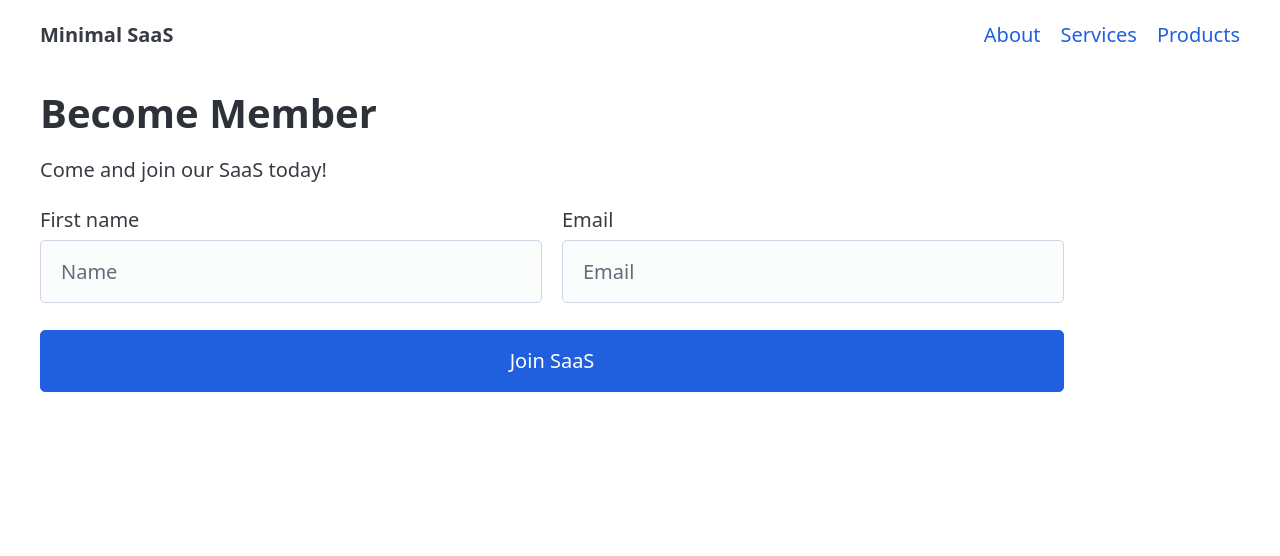
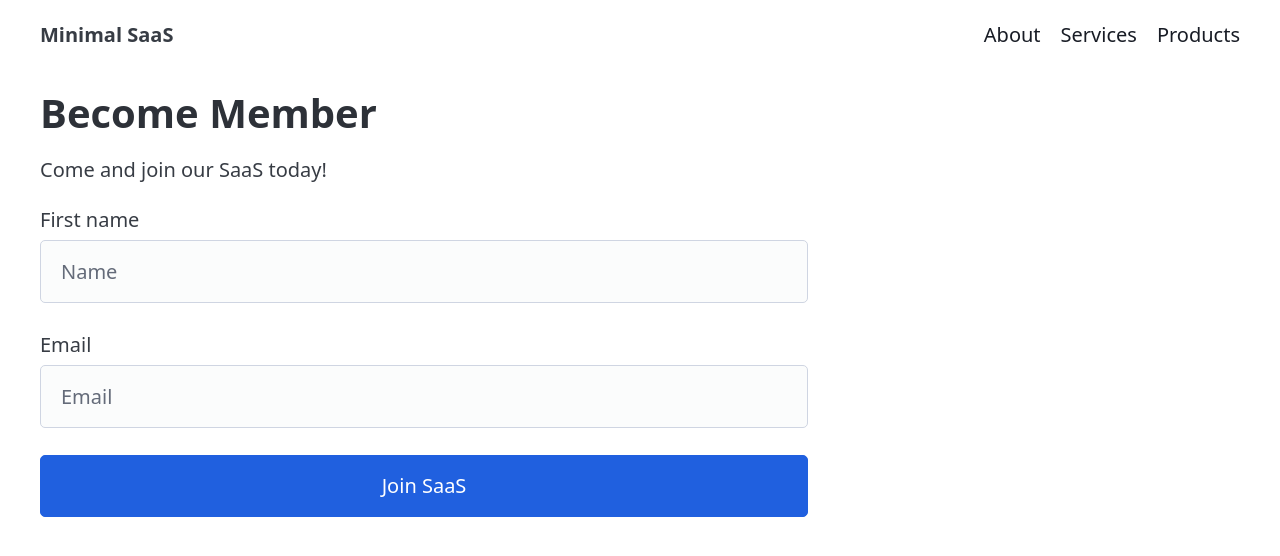
Before and after one commit to svelterust/saas, a SvelteKit app: page / in a window 1280 px wide. Shown: the top 556 px of the page. Built offline with nearby package versions, Linux system fonts and the light colour scheme.

Commit message:
Hehe so clean

```diff
--- a/src/routes/+layout.svelte
+++ b/src/routes/+layout.svelte
@@ -10,9 +10,9 @@
     <li><strong>Minimal SaaS</strong></li>
   </ul>
   <ul>
-    <li><a href="/">About</a></li>
-    <li><a href="/">Services</a></li>
-    <li><a href="/">Products</a></li>
+    <li><a class="contrast" href="/">About</a></li>
+    <li><a class="contrast" href="/">Services</a></li>
+    <li><a class="contrast" href="/">Products</a></li>
   </ul>
 </nav>
 
--- a/src/routes/+page.svelte
+++ b/src/routes/+page.svelte
@@ -6,7 +6,6 @@
 <p>Come and join our SaaS today!</p>
 
 <form method="POST">
-  <div class="grid">
   <label>
     First name
     <input name="name" placeholder="Name" />
@@ -15,13 +14,12 @@
     Email
     <input name="email" placeholder="Email" type="email" />
   </label>
-  </div>
 
   <button type="submit">Join SaaS</button>
 </form>
 
 <style>
   form {
-    max-width: 1024px;
+    max-width: 768px;
   }
 </style>
```
Lines whose indentation alone changed are shown as unchanged.
